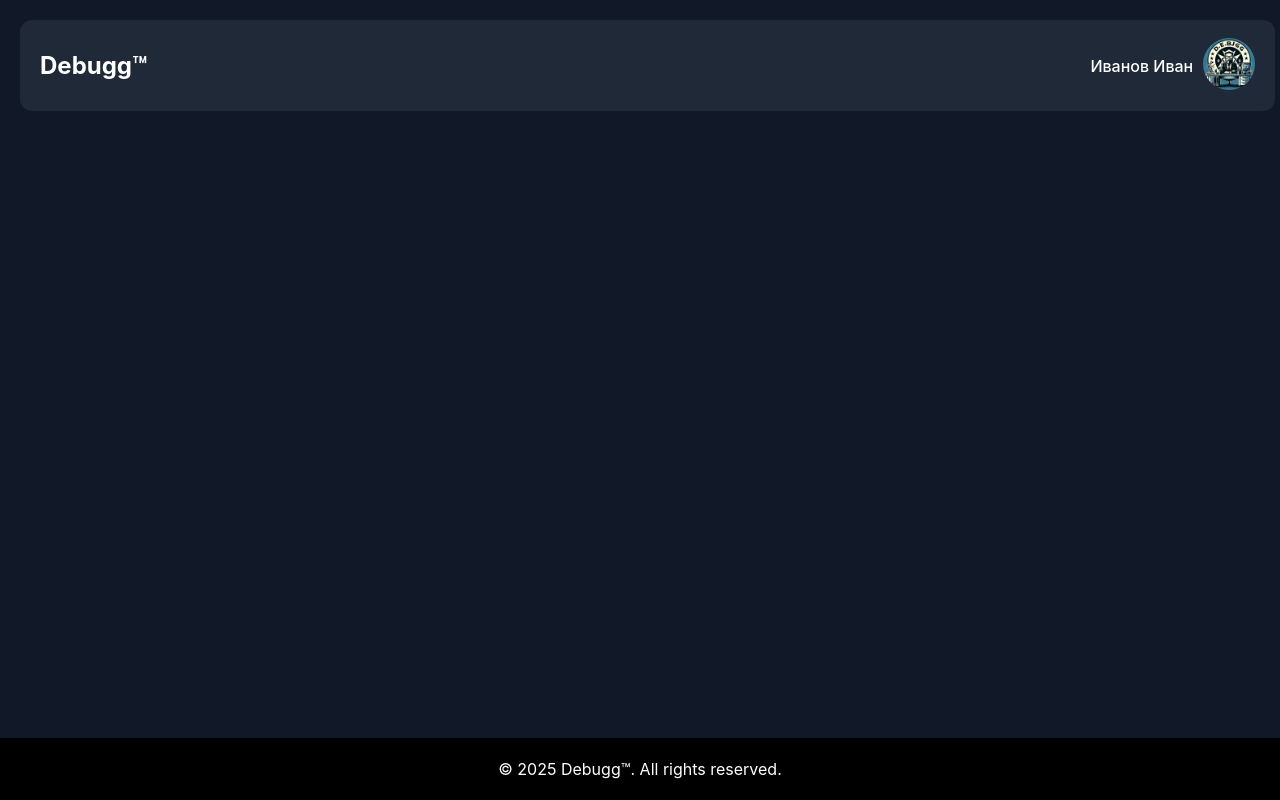
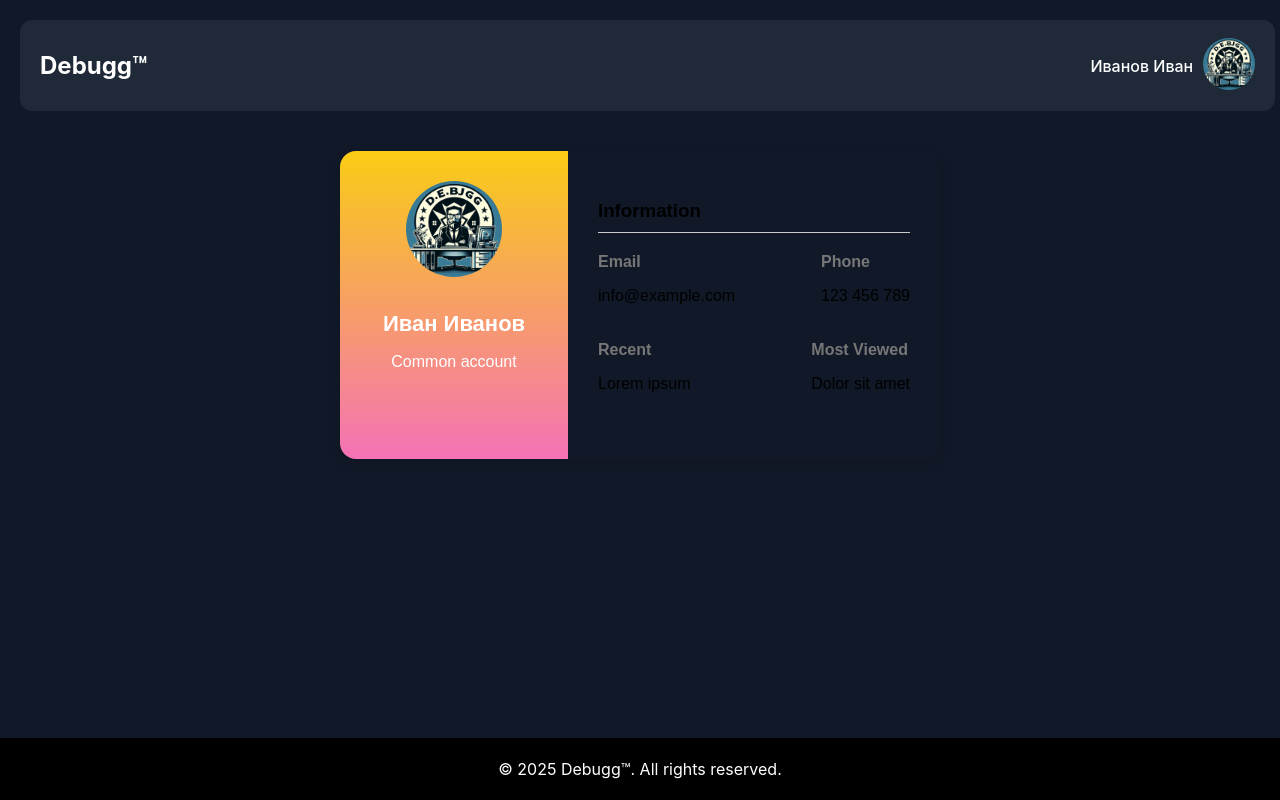
Before and after one commit to IMDash5/DeBugg, a React (Create React App) app in the folder frontend/: page /profile in a window 1280 px wide. Built offline with nearby package versions, Linux system fonts and the light colour scheme.

Commit message:
Добавил бета шаблон профиля, добавил пункты в меню, исправил ошибки не вывода страниц

```diff
--- a/frontend/src/App.js
+++ b/frontend/src/App.js
@@ -4,13 +4,14 @@ import Home from "./pages/Home.js";
 import Payment from "./pages/Payment.js";
 import Header from "./components/Header.js";
 import Footer from "./components/Footer.js";
+import Account from "./pages/Account.js"
 
 export default function App() {
   return (
     <BrowserRouter>
       <Header />
       <Routes>
-        <Route path="/" element={<Home />} />
+        <Route path="/profile" element={<Account />} />
         <Route path="/home" element={<Home />} />
         <Route path="/payment" element={<Payment />} />
       </Routes>
--- /dev/null
+++ b/frontend/src/pages/Account.js
@@ -0,0 +1,45 @@
+import React from 'react';
+import '../styles/Account.css';
+
+export default function Account() {
+  return (
+    <div className="account-container">
+      <div className="account-sidebar">
+        <img
+          src="/images/account_logo.png"
+          alt="avatar"
+          className="account-avatar"
+        />
+        <h2 className="account-name">Иван Иванов</h2>
+        <p className="account-role">Common account</p>
+        {/* Можно указывать тип подписки */}
+      </div>
+
+      <div className="account-info">
+        <h3 className="account-section-title">Information</h3>
+        <div className="account-info-row">
+          <div>
+            <p className="account-label">Email</p>
+            <p>info@example.com</p>
+          </div>
+          <div>
+            <p className="account-label">Phone</p>
+            <p>123 456 789</p>
+          </div>
+        </div>
+
+
+        <div className="account-info-row">
+          <div>
+            <p className="account-label">Recent</p>
+            <p>Lorem ipsum</p>
+          </div>
+          <div>
+            <p className="account-label">Most Viewed</p>
+            <p>Dolor sit amet</p>
+          </div>
+        </div>
+      </div>
+    </div>
+  );
+}
--- /dev/null
+++ b/frontend/src/styles/Account.css
@@ -0,0 +1,57 @@
+.account-container {
+  max-width: 600px;
+  margin: 40px auto;
+  box-shadow: 0 4px 12px rgba(0, 0, 0, 0.1);
+  border-radius: 16px;
+  display: flex;
+  overflow: hidden;
+  font-family: Arial, sans-serif;
+}
+
+.account-sidebar {
+  width: 35%;
+  background: linear-gradient(to bottom, #facc15, #f472b6);
+  color: #fff;
+  text-align: center;
+  padding: 30px;
+}
+
+.account-avatar {
+  width: 96px;
+  height: 96px;
+  border-radius: 50%;
+  margin-bottom: 20px;
+}
+
+.account-name {
+  font-size: 22px;
+  margin: 10px 0;
+}
+
+.account-role {
+  font-size: 16px;
+  margin-bottom: 20px;
+}
+
+.account-info {
+  width: 65%;
+  padding: 30px;
+}
+
+.account-section-title {
+  border-bottom: 1px solid #ccc;
+  padding-bottom: 10px;
+  margin-bottom: 20px;
+}
+
+.account-info-row {
+  display: flex;
+  justify-content: space-between;
+  margin-bottom: 20px;
+}
+
+.account-label {
+  color: #777;
+  font-weight: bold;
+  margin: 0 0 5px;
+}
```
